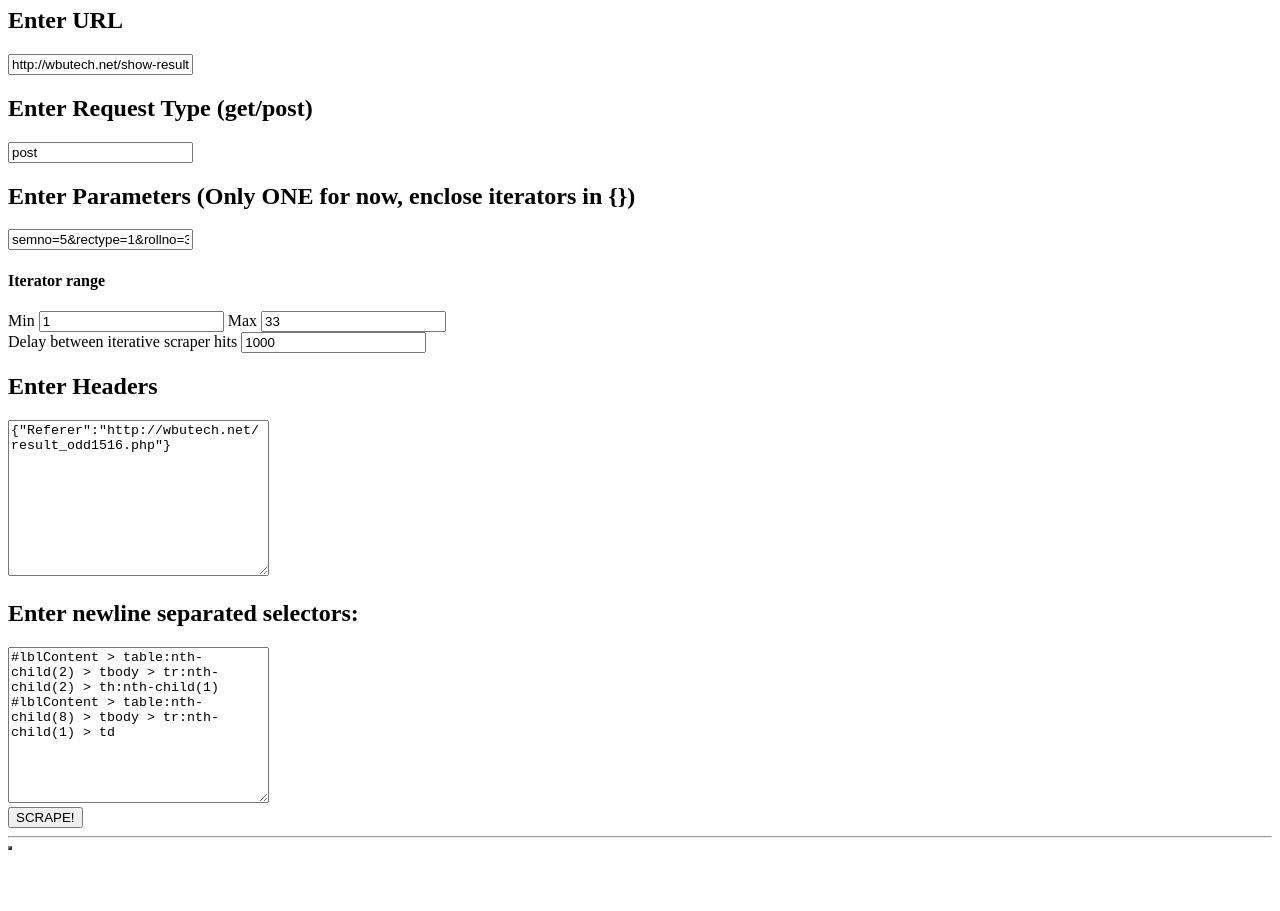
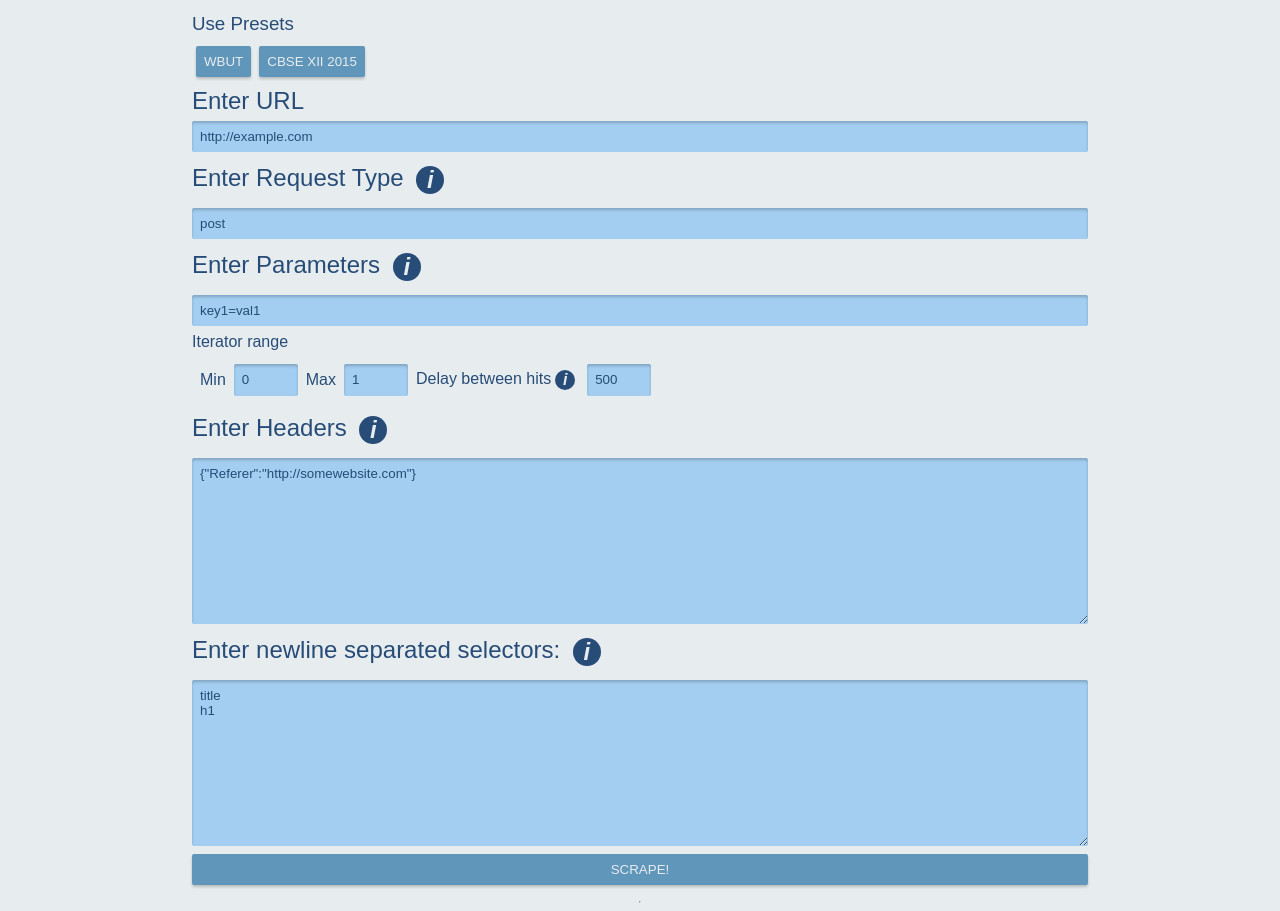
Before and after one commit to jayantbh/noodles, a website: page index.html in a window 1280 px wide. Shown: the part 73-984 px from the top of the page. Before the commit the page ends 931 px from the top, so only its background shows below. Drawn offline with Linux system fonts and the light colour scheme.

Commit message:
Added styles, ability to stop scrapes, web notifications on completing scrapes, localStorage persistence.

```diff
--- a/app.js
+++ b/app.js
@@ -44,6 +44,8 @@ app.post("/scrape", function (req, res) {
 		});
 	}
 });
+
+app.use(express.static(__dirname));
 var port = process.argv[2] || "9000";
 app.listen(port,"0.0.0.0", function(){
     console.log("Server running on port "+port);
--- a/index.html
+++ b/index.html
@@ -3,7 +3,74 @@
 <head>
 	<meta charset="UTF-8">
 	<title>Noodles</title>
+	<link rel="stylesheet" href="reset.css"/>
 	<style>
+		* {
+			font-family: sans-serif;
+			color: #274C77;
+		}
+
+		body {
+			background: #E7ECEF;
+			display: flex;
+			align-items: center;
+			flex-direction: column;
+		}
+		nav{
+			padding: 2rem;
+		}
+		[title]{
+			cursor: pointer;
+			height: 1em;
+			width: 1em;
+			font-size: 1em;
+			padding: 0.125rem;
+			margin: 0.25em;
+			vertical-align: middle;
+			display: inline-block;
+			font-weight: bold;
+			text-align: center;
+			border-radius: 50%;
+			background: #274C77;
+			color: #E7ECEF;
+			font-style: italic;
+		}
+
+		.container {
+			display: flex;
+			flex-direction: column;
+			width: 70%;
+		}
+
+		.container > * {
+			margin-bottom: 0.5rem;
+		}
+
+		.flex {
+			display: flex;
+		}
+
+		.ns {
+			flex-shrink: 0;
+		}
+		.presets button{
+			margin: 0.25rem;
+		}
+
+		.iterator {
+			/*justify-content: center;*/
+			align-items: center;
+		}
+
+		.iterator input {
+			height: 1rem;
+			width: 3rem;
+		}
+
+		.iterator label {
+			padding: 0.5rem;
+		}
+
 		.hide {
 			display: none;
 		}
@@ -14,158 +81,94 @@
 
 		button {
 			display: block;
+			background: #6096BA;
+			color: #E7ECEF;
+			border: 0;
+			border-radius: 0.125rem;
+			box-shadow: 0 2px 3px rgba(0, 0, 0, 0.2);
+			padding: 0.5rem;
+			cursor: pointer;
+		}
+
+		textarea, input {
+			background: #A3CEF1;
+			border: 0;
+			border-radius: 0.125rem;
+			box-shadow: 0 2px 3px rgba(0, 0, 0, 0.2) inset;
+			padding: 0.5rem;
+		}
+
+		h1, h2, h3, h4 {
+			font-weight: lighter;
+		}
+
+		table{
+			border: 2px solid;
+			width: 100%;
+		}
+		table tr td{
+			padding: 0.25rem;
+			border: 1px solid;
+		}
+		.wrapper{
+			max-height: 600px;
+			overflow-y: auto;
+			width: 100%;
 		}
 	</style>
-	<script>
-
-		function scrape() {
-			if(clr){
-				clearInterval(clr);
-			}
-			var clr;
-			document.getElementById("output").innerHTML = "";
-
-			var urlEl = document.getElementById("url");
-			var typeEl = document.getElementById("type");
-			var selectEl = document.getElementById("selectors");
-			var paramEl = document.getElementById("params");
-			var headEl = document.getElementById("heads");
-
-			var url = urlEl.value;
-			var type = typeEl.value;
-			var selectors = selectEl.value;
-			var params = paramEl.value;
-			var headers = headEl.value;
-
-			var err = false;
-
-			if (urlEl.validity.valid && url.length) {
-				document.getElementById("urlerr").classList.add("hide");
-			}
-			else {
-				document.getElementById("urlerr").classList.remove("hide");
-				err = true;
-			}
-			if (typeEl.validity.valid && type.length) {
-				document.getElementById("typerr").classList.add("hide");
-			}
-			else {
-				document.getElementById("typerr").classList.remove("hide");
-				err = true;
-			}
-			if (selectEl.validity.valid) {
-				document.getElementById("selerr").classList.add("hide");
-			}
-			else {
-				document.getElementById("selerr").classList.remove("hide");
-				err = true;
-			}
-
-			if (!err) {
-				var scrapeJSON = {
-					url: url,
-					type: type,
-					selectors: selectors,
-					params: params,
-					heads: headers
-				};
-
-				function callScraper() {
-					var request = new XMLHttpRequest();
-					request.open('POST', '/scrape', true);
-					request.setRequestHeader('Content-Type', 'application/json; charset=UTF-8');
-					request.send(JSON.stringify(scrapeJSON));
-
-					request.onreadystatechange = function () {
-						if (request.readyState == 4 && request.status == 200) {
-						    var scrapeData = JSON.parse(request.responseText).map(function(el,i){return(el.replace(/\n|\t/g,""))});
-
-						    var row = document.createElement("tr");
-						    scrapeData.forEach(function(v,i){
-						        if(v){
-    						        var col = document.createElement("td");
-        							col.innerHTML = v;
-        							row.appendChild(col);
-						        }
-						    });
-						    if(row.hasChildNodes){
-    						  document.getElementById("output").appendChild(row);
-						    }
-						}
-					};
-				}
-
-				var iter = params.match(/\{(.+)\}/)
-				if (iter && iter[1]) {
-					var l = iter[1].length;
-					var min = document.getElementById("min").value;
-					var max = document.getElementById("max").value;
-					var delay = document.getElementById("delay").value;
-
-					clr = setInterval(function () {
-						var replacement = "";
-						if (min.toString().length < l) {
-							var diff = l - min.toString().length;
-							while (diff--) {
-								replacement += "0";
-							}
-							replacement += min;
-						}
-						else {
-							replacement += min;
-						}
-						scrapeJSON.params = params.replace(iter[0], replacement);
-
-						callScraper();
-						if (min > max) {
-							clearInterval(clr);
-						}
-						min++;
-
-					}, delay);
-				}
-				else {
-					callScraper();
-				}
-			}
-		}
-	</script>
+	<script src="script.js"></script>
 </head>
 <body>
+
+<nav>
 	<h1>Noodles | Basic Web Scraper</h1>
+</nav>
+<div class="container">
+	<div>
+		<h3>Use Presets</h3>
+	</div>
+	<div class="flex presets">
+		<button onclick="applyPreset('wbut')">WBUT</button><button onclick="applyPreset('cbse')">CBSE XII 2015</button>
+	</div>
 
 	<h2>Enter URL
 		<small id="urlerr" class="red-text hide">Invalid URL</small>
 	</h2>
-<input type="text" id="url" value="http://wbutech.net/show-result1516.php"/>
+	<input type="text" id="url" value=""/>
 
-<h2>Enter Request Type (get/post)
+	<h2>Enter Request Type <span title="Only post supported for now, because I'm a lazy ass sometimes.">i</span>
 		<small id="typerr" class="red-text hide">Invalid TYPE</small>
 	</h2>
-<input type="text" id="type" value="post"/>
+	<input type="text" id="type" value=""/>
 
-<h2>Enter Parameters (Only ONE for now, enclose iterators in {})</h2>
+	<h2>Enter Parameters <span title="Only one iterator supported, multiple iterators won't work.">i</span></h2>
 	<input type="text" id="params" placeholder="key1=val1&key2&val2&key3=val3..."
-	   value="semno=5&rectype=1&rollno=300001130{##}"/>
+		   value=""/>
+
 	<h4>Iterator range</h4>
+
+	<div class="flex iterator">
 		<label for="min">Min</label>
-<input id="min" type="number" value="1"/>
+		<input id="min" min="0" type="number" value="0"/>
 		<label for="max">Max</label>
-<input id="max" type="number" value="33"/>
+		<input id="max" min="0" type="number" value="0"/>
 		<br/>
-<label for="delay">Delay between iterative scraper hits</label>
-<input id="delay" type="number" value="1000"/>
+		<label for="delay" class="ns">Delay between hits<span title="Too small delay value might end up blacklisting server IP for the given domain.">i</span></label>
+		<input id="delay" type="number" value="500"/>
+	</div>
 
-<h2>Enter Headers</h2>
-<textarea type="text" id="heads" cols="30" rows="10" placeholder="MUST BE JSON">{"Referer":"http://wbutech.net/result_odd1516.php"}</textarea>
+	<h2>Enter Headers <span title="Data must be in JSON format.">i</span></h2>
+	<textarea type="text" id="heads" cols="30" rows="10" placeholder="MUST BE JSON"></textarea>
 
-<h2>Enter newline separated selectors:
+	<h2>Enter newline separated selectors: <span title="Each selector data appears in a different column.">i</span>
 		<small id="selerr" class="red-text hide">Invalid Selectors</small>
 	</h2>
-<textarea name="selectors" id="selectors" cols="30" rows="10">#lblContent > table:nth-child(2) > tbody > tr:nth-child(2) > th:nth-child(1)
-#lblContent > table:nth-child(8) > tbody > tr:nth-child(1) > td</textarea>
-<button onclick="scrape()">SCRAPE!</button>
+	<textarea name="selectors" id="selectors" cols="30" rows="10"></textarea>
+	<button id="go-scrape" onclick="scrape()">SCRAPE!</button>
 	<hr/>
-<table border=2 cellpadding=5 id="output"></table>
+</div>
+<div class="wrapper">
+	<table id="output"></table>
+</div>
 </body>
 </html>
--- /dev/null
+++ b/reset.css
@@ -0,0 +1,54 @@
+/* http://meyerweb.com/eric/tools/css/reset/
+   v2.0 | 20110126
+   License: none (public domain)
+*/
+
+html, body, div, span, applet, object, iframe,
+h1, h2, h3, h4, h5, h6, p, blockquote, pre,
+a, abbr, acronym, address, big, cite, code,
+del, dfn, em, img, ins, kbd, q, s, samp,
+small, strike, strong, sub, sup, tt, var,
+b, u, i, center,
+dl, dt, dd, ol, ul, li,
+fieldset, form, label, legend,
+table, caption, tbody, tfoot, thead, tr, th, td,
+article, aside, canvas, details, embed,
+figure, figcaption, footer, header, hgroup,
+menu, nav, output, ruby, section, summary,
+time, mark, audio, video {
+	margin: 0;
+	padding: 0;
+	border: 0;
+	/*font-size: 100%;*/
+	/*font: inherit;*/
+	vertical-align: baseline;
+}
+
+/* HTML5 display-role reset for older browsers */
+article, aside, details, figcaption, figure,
+footer, header, hgroup, menu, nav, section {
+	display: block;
+}
+
+body {
+	line-height: 1;
+}
+
+ol, ul {
+	list-style: none;
+}
+
+blockquote, q {
+	quotes: none;
+}
+
+blockquote:before, blockquote:after,
+q:before, q:after {
+	content: '';
+	content: none;
+}
+
+table {
+	border-collapse: collapse;
+	border-spacing: 0;
+}
--- /dev/null
+++ b/script.js
@@ -0,0 +1,198 @@
+/**
+ * Created by jayantbhawal on 14/4/16.
+ */
+
+var clr;
+window.onload = function () {
+	document.getElementById("url").value = localStorage["url"] || "http://example.com";
+	document.getElementById("type").value = localStorage["type"] || "post";
+	document.getElementById("selectors").value = localStorage["selectors"] || "title\nh1";
+	document.getElementById("params").value = localStorage["params"] || "key1=val1";
+	document.getElementById("heads").value = localStorage["heads"] || '{"Referer":"http://somewebsite.com"}';
+	document.getElementById("min").value = localStorage["min"] || "0";
+	document.getElementById("max").value = localStorage["max"] || "1";
+	document.getElementById("delay").value = localStorage["delay"] || "500";
+
+	if(window.Notification && Notification.permission !== "granted" && Notification.permission !== "denied"){
+		alert("Noodles will ask for your permission to enable browser notifications.\nThis should not be annoying at all " +
+			"as it'll only notify you if a scraping task you left running has completed in the background.");
+		Notification.requestPermission(function(status) {  // status is "granted", if accepted by user
+			switch(status){
+				case "granted": console.log("Notifications allowed."); break;
+				case "denied": console.log("Notifications denied."); break;
+			}
+		});
+	}
+};
+function isAtBottom(){
+	console.log(document.body.offsetHeight - (document.body.scrollTop + window.innerHeight))
+	return document.body.offsetHeight - (document.body.scrollTop + window.innerHeight) <= 150;
+}
+function goToBottom(){
+	document.body.scrollTop = window.innerHeight;
+}
+function stopScraping(){
+	if(clr){
+		clearInterval(clr);
+		clr = null;
+		document.getElementById("go-scrape").innerText = "SCRAPE!";
+	}
+}
+function scrape() {
+	if(clr){
+		stopScraping();
+	}
+	else{
+		document.getElementById("go-scrape").innerText = "STOP SCRAPING!";
+		document.getElementById("output").innerHTML = "";
+
+		var urlEl = document.getElementById("url");
+		var typeEl = document.getElementById("type");
+		var selectEl = document.getElementById("selectors");
+		var paramEl = document.getElementById("params");
+		var headEl = document.getElementById("heads");
+		var min = localStorage["min"] = document.getElementById("min").value;
+		var max = localStorage["max"] = document.getElementById("max").value;
+		var delay = localStorage["delay"] = document.getElementById("delay").value;
+
+		var total = (max-min+1);
+
+		var url = localStorage["url"] = urlEl.value;
+		var type = localStorage["type"] = typeEl.value;
+		var selectors = localStorage["selectors"] = selectEl.value;
+		var params = localStorage["params"] = paramEl.value;
+		var headers = localStorage["heads"] = headEl.value;
+
+		var err = false;
+
+		if (urlEl.validity.valid && url.length) {
+			document.getElementById("urlerr").classList.add("hide");
+		}
+		else {
+			document.getElementById("urlerr").classList.remove("hide");
+			err = true;
+		}
+		if (typeEl.validity.valid && type.length) {
+			document.getElementById("typerr").classList.add("hide");
+		}
+		else {
+			document.getElementById("typerr").classList.remove("hide");
+			err = true;
+		}
+		if (selectEl.validity.valid) {
+			document.getElementById("selerr").classList.add("hide");
+		}
+		else {
+			document.getElementById("selerr").classList.remove("hide");
+			err = true;
+		}
+
+		if (!err) {
+			var scrapeJSON = {
+				url: url,
+				type: type,
+				selectors: selectors,
+				params: params,
+				heads: headers
+			};
+
+			var count = 0;
+			function callScraper() {
+				var request = new XMLHttpRequest();
+				request.open('POST', '/scrape', true);
+				request.setRequestHeader('Content-Type', 'application/json; charset=UTF-8');
+				request.send(JSON.stringify(scrapeJSON));
+
+				request.onreadystatechange = function () {
+					if (request.readyState == 4 && request.status == 200) {
+						var scrapeData = JSON.parse(request.responseText).map(function(el,i){return(el.replace(/\n|\t/g,""))});
+
+						var row = document.createElement("tr");
+						scrapeData.forEach(function(v,i){
+							if(v){
+								var col = document.createElement("td");
+								col.innerHTML = v;
+								row.appendChild(col);
+							}
+						});
+						if(row.hasChildNodes){
+							document.getElementById("output").appendChild(row);
+							count++;
+							if(count == total){
+								document.getElementById("go-scrape").innerText = "Scraping Complete. "+count+" items scraped.";
+
+								if(window.Notification && Notification.permission !== "denied") {
+									var n = new Notification('Noodles!', {
+										body: 'Task for scraping '+count+' items is complete.',
+										icon: 'logo.png' // optional
+									});
+								}
+							}
+							else{
+								document.getElementById("go-scrape").innerText = "STOP SCRAPING! ("+count+"/"+total+" done)";
+							}
+							if(isAtBottom()){
+								goToBottom();
+							}
+						}
+					}
+				};
+			}
+
+			var iter = params.match(/\{(.+)\}/)
+			if (iter && iter[1]) {
+				var l = iter[1].length;
+
+				clr = setInterval(function () {
+					var replacement = "";
+					if (min.toString().length < l) {
+						var diff = l - min.toString().length;
+						while (diff--) {
+							replacement += "0";
+						}
+						replacement += min;
+					}
+					else {
+						replacement += min;
+					}
+					scrapeJSON.params = params.replace(iter[0], replacement);
+
+					callScraper();
+					min++;
+					if (min > max) {
+						stopScraping();
+					}
+
+				}, delay);
+			}
+			else {
+				callScraper();
+			}
+		}
+	}
+}
+
+function applyPreset(preset){
+	switch(preset){
+		case "wbut":
+			document.getElementById("url").value = "http://wbutech.net/show-result1516.php";
+			document.getElementById("type").value = "post";
+			document.getElementById("selectors").value = "#lblContent > table:nth-child(2) > tbody > tr:nth-child(2) > th:nth-child(1)\n#lblContent > table:nth-child(8) > tbody > tr:nth-child(1) > td";
+			document.getElementById("params").value = "semno=5&rectype=1&rollno=300001130{##}";
+			document.getElementById("heads").value = '{"Referer":"http://wbutech.net/result_odd1516.php"}';
+			document.getElementById("min").value = "1";
+			document.getElementById("max").value = "33";
+			document.getElementById("delay").value = "500";
+			break;
+		case "cbse":
+			document.getElementById("url").value = "http://resultsarchives.nic.in/cbseresults/cbseresults2015/class12/cbse122015_all.asp";
+			document.getElementById("type").value = "post";
+			document.getElementById("selectors").value = "body > div:nth-child(7) > table:nth-child(2) tr:nth-child(1) > td:nth-child(2)\nbody > div:nth-child(7) > table:nth-child(2) tr:nth-child(2) > td:nth-child(2)\nbody > div:nth-child(7) > div > center > table tr:nth-child(2) > td:nth-child(5)\nbody > div:nth-child(7) > div > center > table tr:nth-child(3) > td:nth-child(5)\nbody > div:nth-child(7) > div > center > table tr:nth-child(4) > td:nth-child(5)\nbody > div:nth-child(7) > div > center > table tr:nth-child(5) > td:nth-child(5)\nbody > div:nth-child(7) > div > center > table tr:nth-child(6) > td:nth-child(5)\nbody > div:nth-child(7) > div > center > table tr:nth-child(9) > td:nth-child(2) > b:nth-child(1)\nbody > div:nth-child(7) > div > center > table tr:nth-child(10) > td:nth-child(2) > b:nth-child(1)\nbody > div:nth-child(7) > div > center > table tr:nth-child(11) > td:nth-child(2) > b:nth-child(1)\nbody > div:nth-child(7) > div > center > table tr:nth-child(12) > td:nth-child(2) > b:nth-child(1)";
+			document.getElementById("params").value = "regno=56756{##}&B1=Submit";
+			document.getElementById("heads").value = '{"Referer":"http://resultsarchives.nic.in/cbseresults/cbseresults2015/class12/cbse122015_all.htm"}';
+			document.getElementById("min").value = "1";
+			document.getElementById("max").value = "99";
+			document.getElementById("delay").value = "100";
+			break;
+	}
+}
```
Also changed, not shown: logo.png (added). Lines whose indentation alone changed are shown as unchanged.
